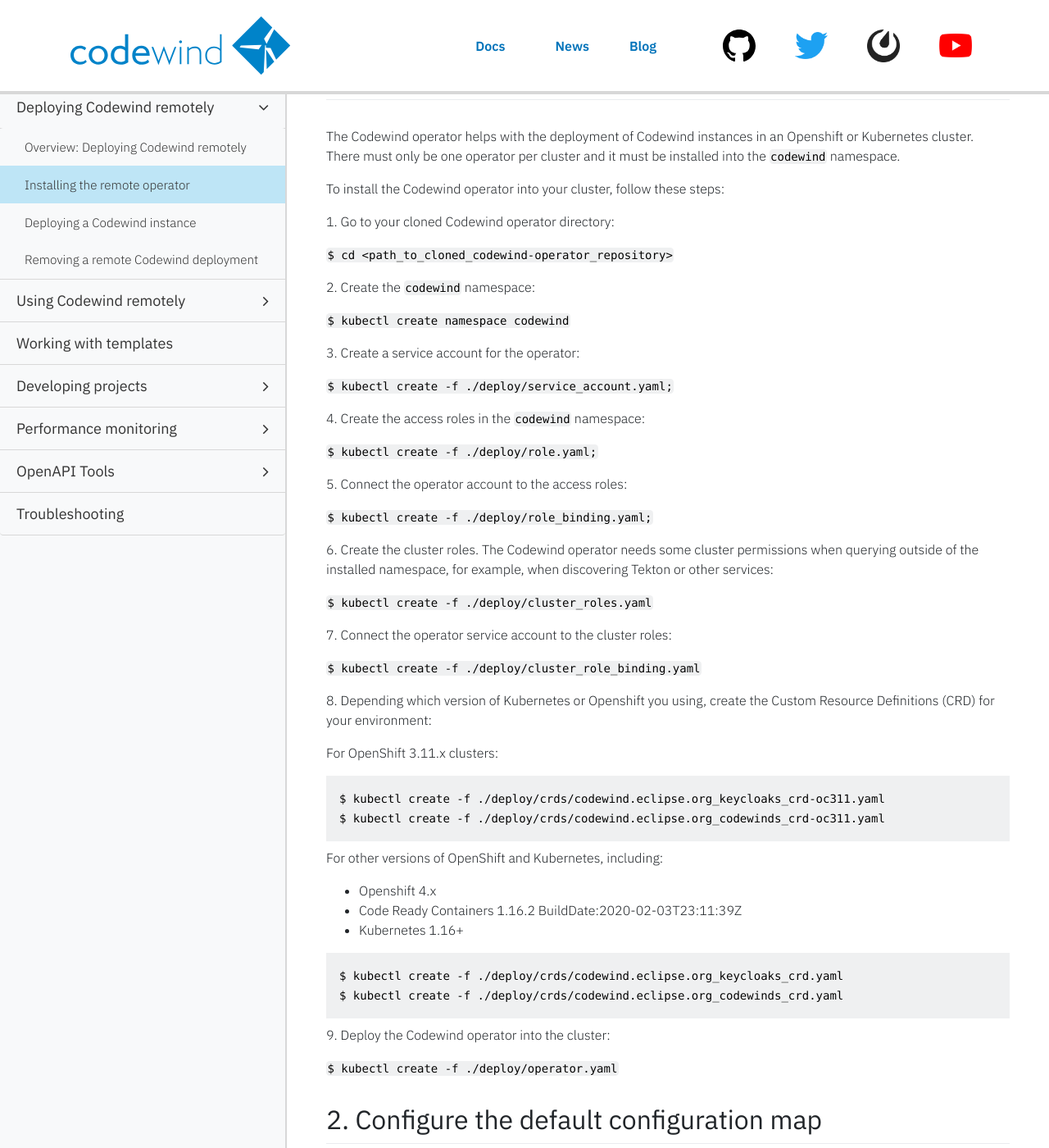
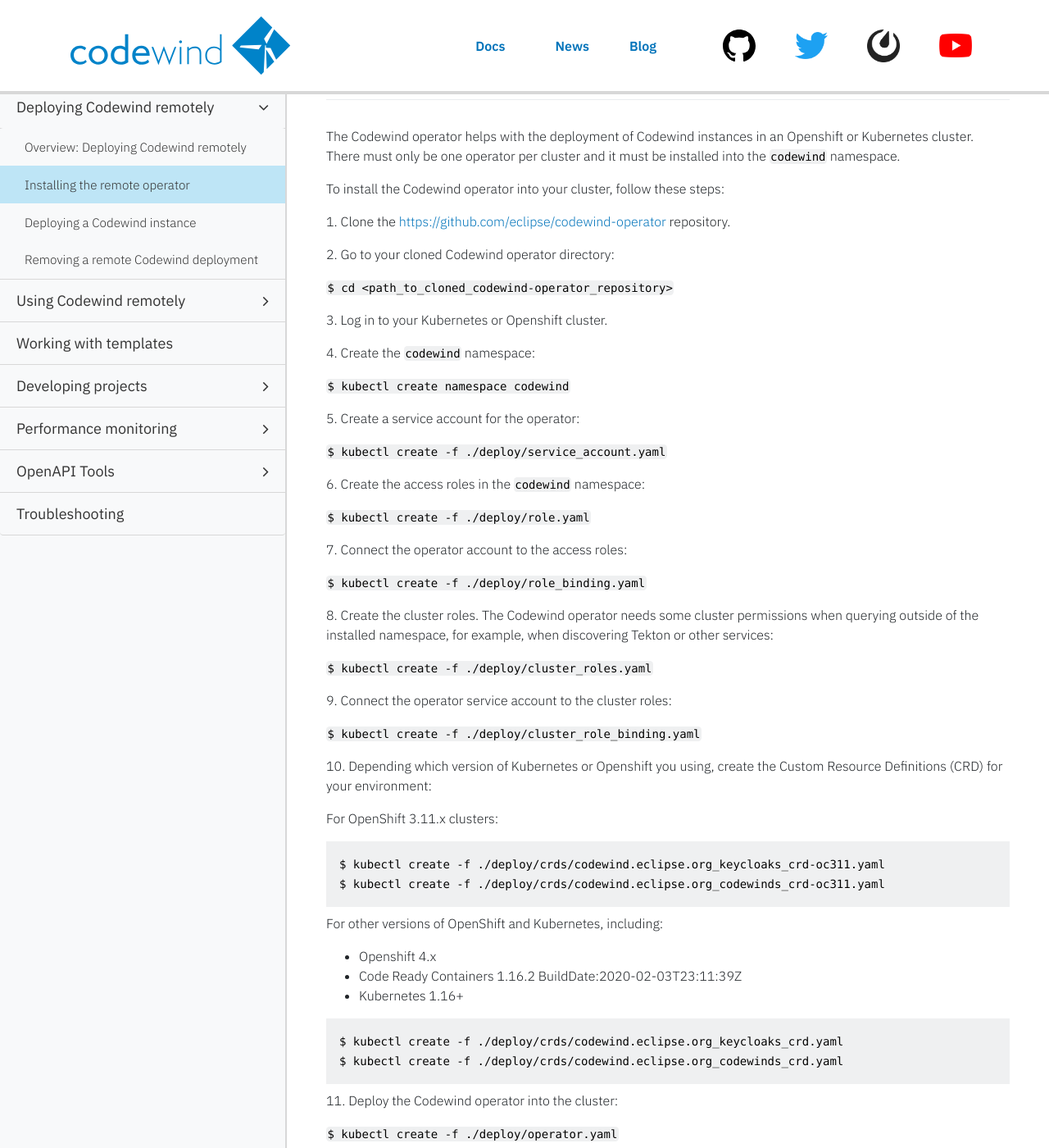
Before and after one commit to eclipse-archived/codewind-docs, a Jekyll site: the page built from docs/_documentations/remote-install-operator.md, in a window 1280 px wide and 1400 px high, scrolled down 600 px. Shown: the whole window at 82% size. Built offline with Jekyll 4.4.1, drawn with Linux system fonts in a browser that asks for light colours; nearby versions of some CDN libraries; comment, search, counter and statistics services are not loaded; some of the changed text lies outside the part shown.

Commit message:
Resolved Andy's comments
Signed-off-by: micgibso <MICGIBSO@uk.ibm.com>

````diff
--- a/docs/_documentations/remote-install-operator.md
+++ b/docs/_documentations/remote-install-operator.md
@@ -27,35 +27,39 @@ The Codewind operator helps with the deployment of Codewind instances in an Open
 
 To install the Codewind operator into your cluster, follow these steps:
 
-1\. Go to your cloned Codewind operator directory:
+1\. Clone the [https://github.com/eclipse/codewind-operator](https://github.com/eclipse/codewind-operator) repository.
+
+2\. Go to your cloned Codewind operator directory:
 
 `$ cd <path_to_cloned_codewind-operator_repository>`
 
-2\. Create the `codewind` namespace:
+3\. Log in to your Kubernetes or Openshift cluster.
+
+4\. Create the `codewind` namespace:
 
 `$ kubectl create namespace codewind`
 
-3\. Create a service account for the operator:
+5\. Create a service account for the operator:
 
-`$ kubectl create -f ./deploy/service_account.yaml;`
+`$ kubectl create -f ./deploy/service_account.yaml`
 
-4\. Create the access roles in the `codewind` namespace:
+6\. Create the access roles in the `codewind` namespace:
 
-`$ kubectl create -f ./deploy/role.yaml;`
+`$ kubectl create -f ./deploy/role.yaml`
 
-5\. Connect the operator account to the access roles:
+7\. Connect the operator account to the access roles:
 
-`$ kubectl create -f ./deploy/role_binding.yaml;`
+`$ kubectl create -f ./deploy/role_binding.yaml`
 
-6\. Create the cluster roles. The Codewind operator needs some cluster permissions when querying outside of the installed namespace, for example, when discovering Tekton or other services:
+8\. Create the cluster roles. The Codewind operator needs some cluster permissions when querying outside of the installed namespace, for example, when discovering Tekton or other services:
 
 `$ kubectl create -f ./deploy/cluster_roles.yaml `
 
-7\. Connect the operator service account to the cluster roles:
+9\. Connect the operator service account to the cluster roles:
 
 `$ kubectl create -f ./deploy/cluster_role_binding.yaml`
 
-8\. Depending which version of Kubernetes or Openshift you using, create the Custom Resource Definitions (CRD) for your environment:
+10\. Depending which version of Kubernetes or Openshift you using, create the Custom Resource Definitions (CRD) for your environment:
 
 For OpenShift 3.11.x clusters:
 ```
@@ -73,12 +77,12 @@ $ kubectl create -f ./deploy/crds/codewind.eclipse.org_keycloaks_crd.yaml
 $ kubectl create -f ./deploy/crds/codewind.eclipse.org_codewinds_crd.yaml
 ```
 
-9\. Deploy the Codewind operator into the cluster:
+11\. Deploy the Codewind operator into the cluster:
 
 `$ kubectl create -f ./deploy/operator.yaml`
 
 ## 2. Configure the default configuration map
-1\. The Codewind operator default settings can be found in the configuration map [`https://github.com/eclipse/codewind-operator/blob/master/deploy/codewind-configmap.yaml`](https://github.com/eclipse/codewind-operator/blob/master/deploy/codewind-configmap.yaml) file. Save this file to your system.
+1\. The Codewind operator default settings can be found in the configuration map `./deploy/codewind-configmap.yaml` file.
 
 2\. Modify the file setting the `ingressDomain` value to one specific to your cluster. The ingress domain is appended to any routes and URLs created by the operator. The ingress must already be registered in your DNS service and must resolve correctly from both inside and outside of the cluster.
 
@@ -117,7 +121,7 @@ Use the Codewind operator to deploy and set up Keycloak.
 
 To request a Keycloak service, import a yaml file as follows:
 
-1\. The Keycloak default settings can be found in the [`https://github.com/eclipse/codewind-operator/blob/master/deploy/crds/codewind.eclipse.org_v1alpha1_keycloak_cr.yaml`](https://github.com/eclipse/codewind-operator/blob/master/deploy/crds/codewind.eclipse.org_v1alpha1_keycloak_cr.yaml) file. Save this file to your system.
+1\. The Keycloak default settings can be found in the `./deploy/crds/codewind.eclipse.org_v1alpha1_keycloak_cr.yaml` file.
 
 2\. Modify the file setting the `name` to the name you have chosen for your Keycloak service, `namespace` to the namespace into which you are installing Keycloak, and optionally adjust the `storageSize` which by default is set to 1Gi.  In the following example, the `.yaml` file, when applied, creates a new Keycloak service called `devex001` in the namespace `codewind` with a PVC claim of 1GB:
 
@@ -139,7 +143,7 @@ You see the following message:
 
 `keycloak.codewind.eclipse.org/devex001 created`
 
-4\. To view the Keycloak after it has been created, enter `$ kubectl get keycloaks`. You see the following example output:
+4\. To view the Keycloak after it has been created, enter `$ kubectl get keycloaks -n codewind`. You see the following example output:
 
 ```
 NAME       NAMESPACE   AGE   ACCESS
````
Also changed, not shown: docs/_documentations/remote-deploy-instance.md (+2 -2 lines).
